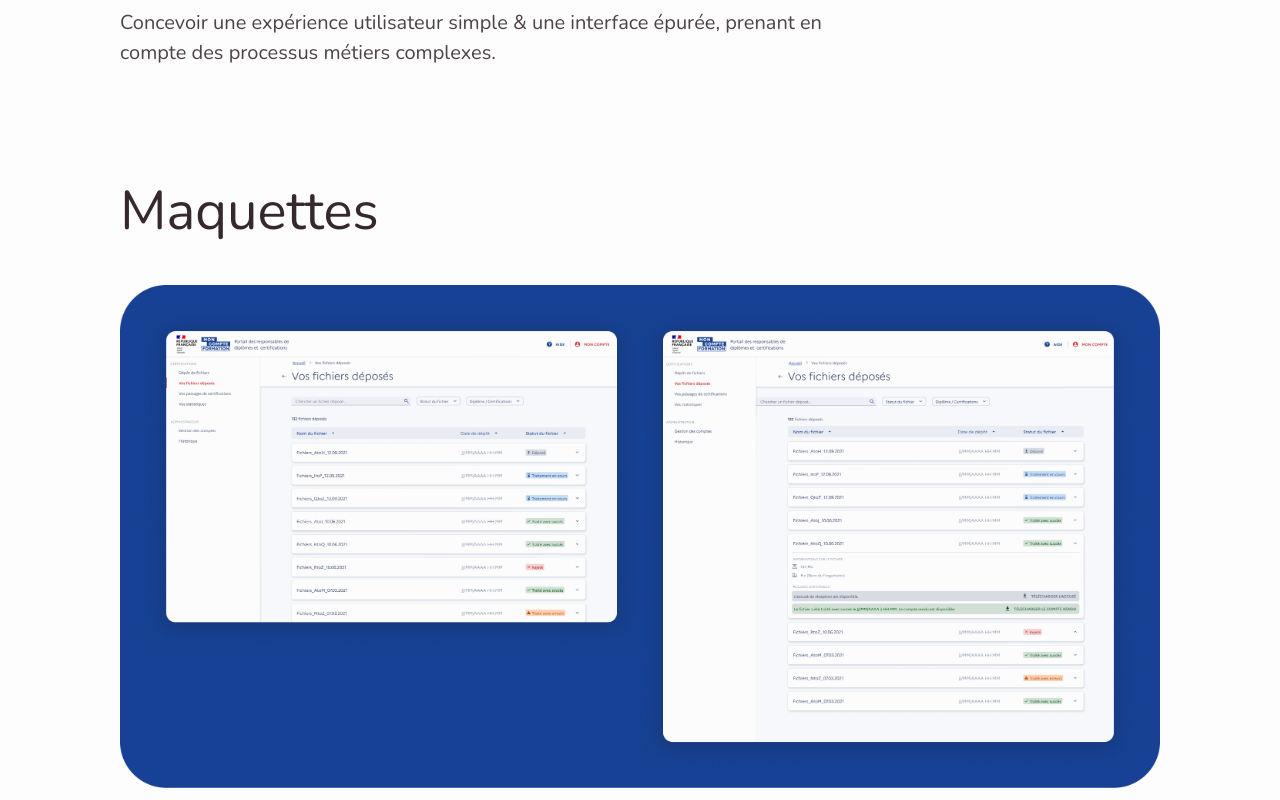
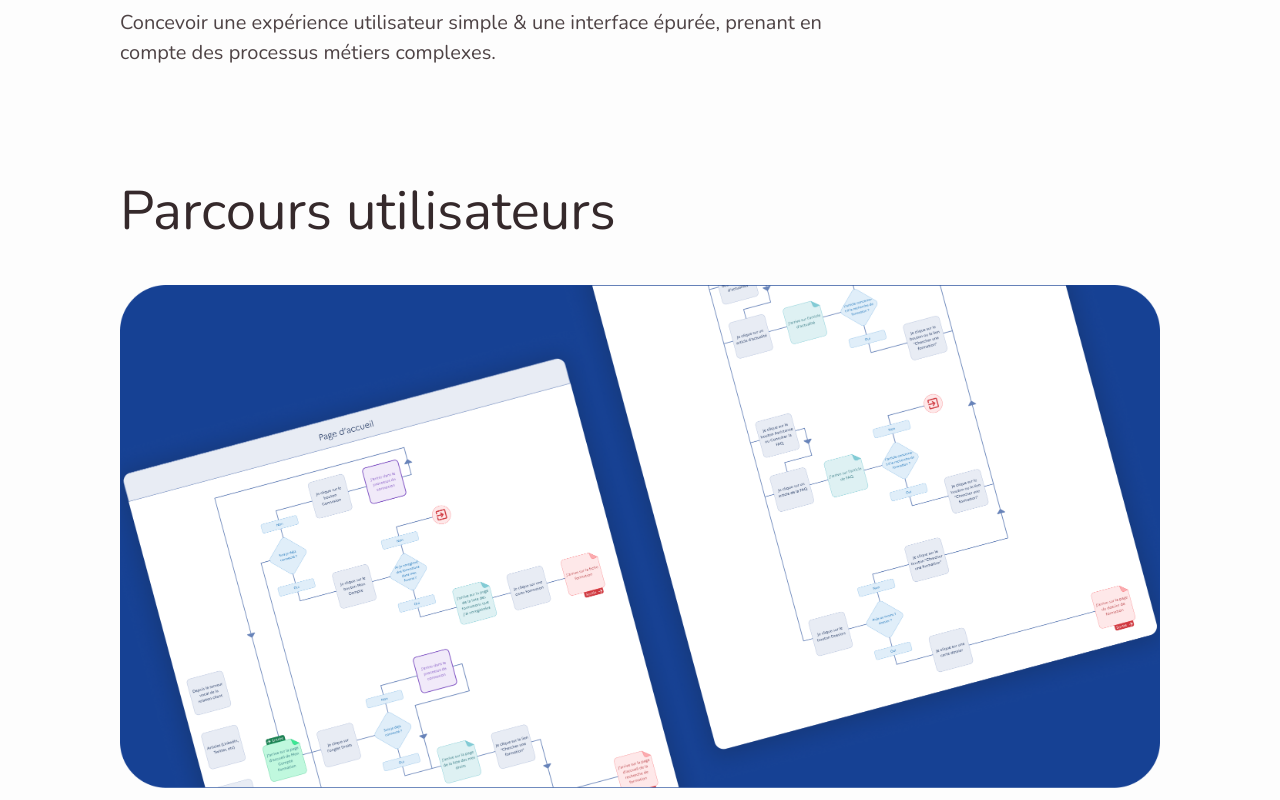
Before and after one commit to mathilde-sgl/cv-mathilde-signol, a Next.js app: page /experiences/certificateurs in a window 1280 px wide. Shown: the part 1520-2320 px from the top of the page. Built offline with nearby package versions, Linux system fonts and the light colour scheme.

Commit message:
ajout d'illustrations sur la page certificateurs

```diff
--- a/src/pages/experiences/certificateurs.tsx
+++ b/src/pages/experiences/certificateurs.tsx
@@ -55,12 +55,24 @@ export default function ExperienceCertificateurs() {
             </p>
         </section>
 
+        {/* PARCOURS */}
+        <section id="parcours" className={sectionProps}>
+            <h2 className='h2'>Parcours utilisateurs</h2>
+            <img src="/images/certificateurs-parcours.png" alt="parcours utilisateurs depuis la page d'accueil"></img>
+        </section>
+
         {/* MAQUETTES */}
         <section id="maquettes" className={sectionProps}>
             <h2 className='h2'>Maquettes</h2>
             <img src="/images/certificateurs-maquettes1.png" alt="maquettes de la page d'accueil, en version mobile & desktop" className='pb-[var(--spacing-xl)]'></img>
             <img src="/images/certificateurs-maquettes2.png" alt="maquettes du dossier de formation, en version mobile & desktop" className='pb-[var(--spacing-xl)]'></img>
             <img src="/images/certificateurs-maquettes3.png" alt="maquettes de la recherche de formation, en version mobile & desktop"></img>
+        </section>
+
+        {/* PROTOTYP */}
+        <section id="prototype" className={sectionProps}>
+            <h2 className='h2'>Prototype</h2>
+            <img src="/images/certificateurs-prototype.png" alt="prototype de la création d'un compte"></img>
         </section>
 
         <div id="main-actions" className='flex flex-col-reverse gap-[var(--spacing-ml)] sm:flex-row justify-between pt-[var(--spacing-xl)] pb-[var(--spacing-4xl)]'>
```
Also changed, not shown: public/images/certificateurs-parcours.png (added), public/images/certificateurs-prototype.png (added).
